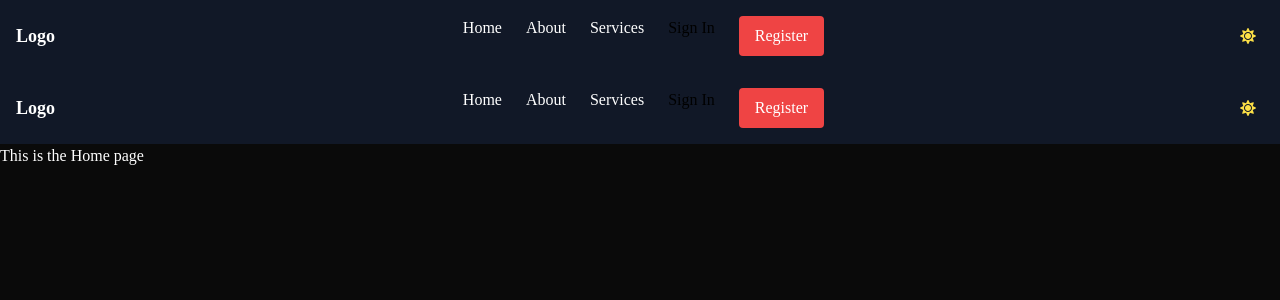
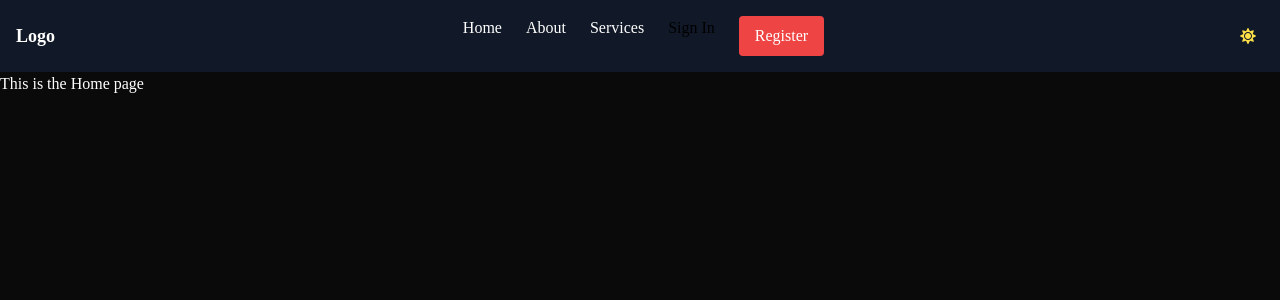
Before and after one commit to thelegendaryarticuno/divine-developers, a Next.js app: page / in a window 1280 px wide. Shown: the top 300 px of the page. Built offline with nearby package versions, Linux system fonts and the light colour scheme; no server answers; a web font is replaced by a local one.

Commit message:
updated page

```diff
--- a/src/app/page.tsx
+++ b/src/app/page.tsx
@@ -1,11 +1,10 @@
 // Ensure this is at the top to make Home a client component
-import SimpleNavbar from "@/components/Header/header"; // Correctly import from the file
 import React from "react";
 
 const Home: React.FC = () => {
   return (
     <>
-    <SimpleNavbar/>
+
     <h1 className="text-white">This  is the Home page</h1>
 
     </>
```
